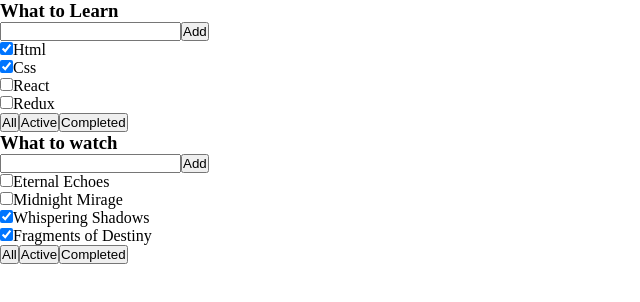
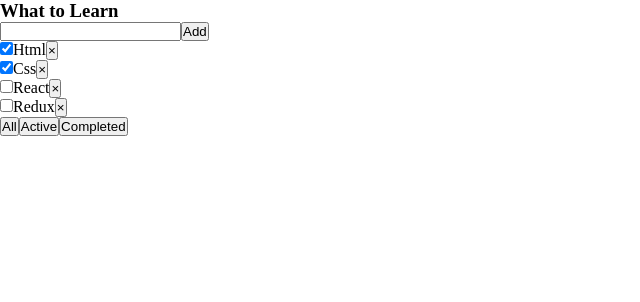
Before and after one commit to elitmor/todo, a React (Create React App) app: page / in a window 1280 px wide. Shown: the top 302 px of the page, without its empty margins (0-640 px from the left). Built offline with nearby package versions, Linux system fonts and the light colour scheme.

Commit message:
add removeTask

```diff
--- a/src/components/app/App.tsx
+++ b/src/components/app/App.tsx
@@ -1,37 +1,32 @@
+import { useState } from 'react';
 import { v1 } from 'uuid';
 import { TodoList } from '../todoList/TodoList';
 import './App.css';
 
-export type taskType = {
+export type TaskType = {
   id: string;
   title: string;
   isDone: boolean;
 };
 
 export const App = () => {
-  const task1: taskType[] = [
+  const [tasks, setTasks] = useState<TaskType[]>([
     { id: v1(), title: 'Html', isDone: true },
     { id: v1(), title: 'Css', isDone: true },
     { id: v1(), title: 'React', isDone: false },
     { id: v1(), title: 'Redux', isDone: false },
-  ];
+  ]);
 
-  const task2: taskType[] = [
-    { id: v1(), title: 'Eternal Echoes', isDone: false },
-    { id: v1(), title: 'Midnight Mirage', isDone: false },
-    { id: v1(), title: 'Whispering Shadows', isDone: true },
-    { id: v1(), title: 'Fragments of Destiny', isDone: true },
-  ];
+  const removeTask = (id: string) => {
+    setTasks((prevTasks) => prevTasks.filter((task) => task.id !== id));
+  };
 
   return (
     <div>
       <TodoList
         title='What to Learn'
-        tasks={task1}
-      />
-      <TodoList
-        title='What to watch'
-        tasks={task2}
+        tasks={tasks}
+        removeTask={removeTask}
       />
     </div>
   );
--- a/src/components/todoList/TodoList.tsx
+++ b/src/components/todoList/TodoList.tsx
@@ -1,11 +1,16 @@
-import { taskType } from '../app/App';
+import { TaskType } from '../app/App';
 
 type TodoListPropsType = {
   title: string;
-  tasks: taskType[];
+  tasks: TaskType[];
+  removeTask: (id: string) => void;
 };
 
-export const TodoList: React.FC<TodoListPropsType> = ({ title, tasks }) => {
+export const TodoList: React.FC<TodoListPropsType> = ({
+  title,
+  tasks,
+  removeTask,
+}) => {
   return (
     <div>
       <h3>{title}</h3>
@@ -13,12 +18,13 @@ export const TodoList: React.FC<TodoListPropsType> = ({ title, tasks }) => {
       <button>Add</button>
       <ul>
         {tasks.map((task) => (
-          <li>
+          <li key={task.id}>
             <input
               type='checkbox'
               checked={task.isDone}
             />
             <span>{task.title}</span>
+            <button onClick={() => removeTask(task.id)}>×</button>
           </li>
         ))}
       </ul>
```
